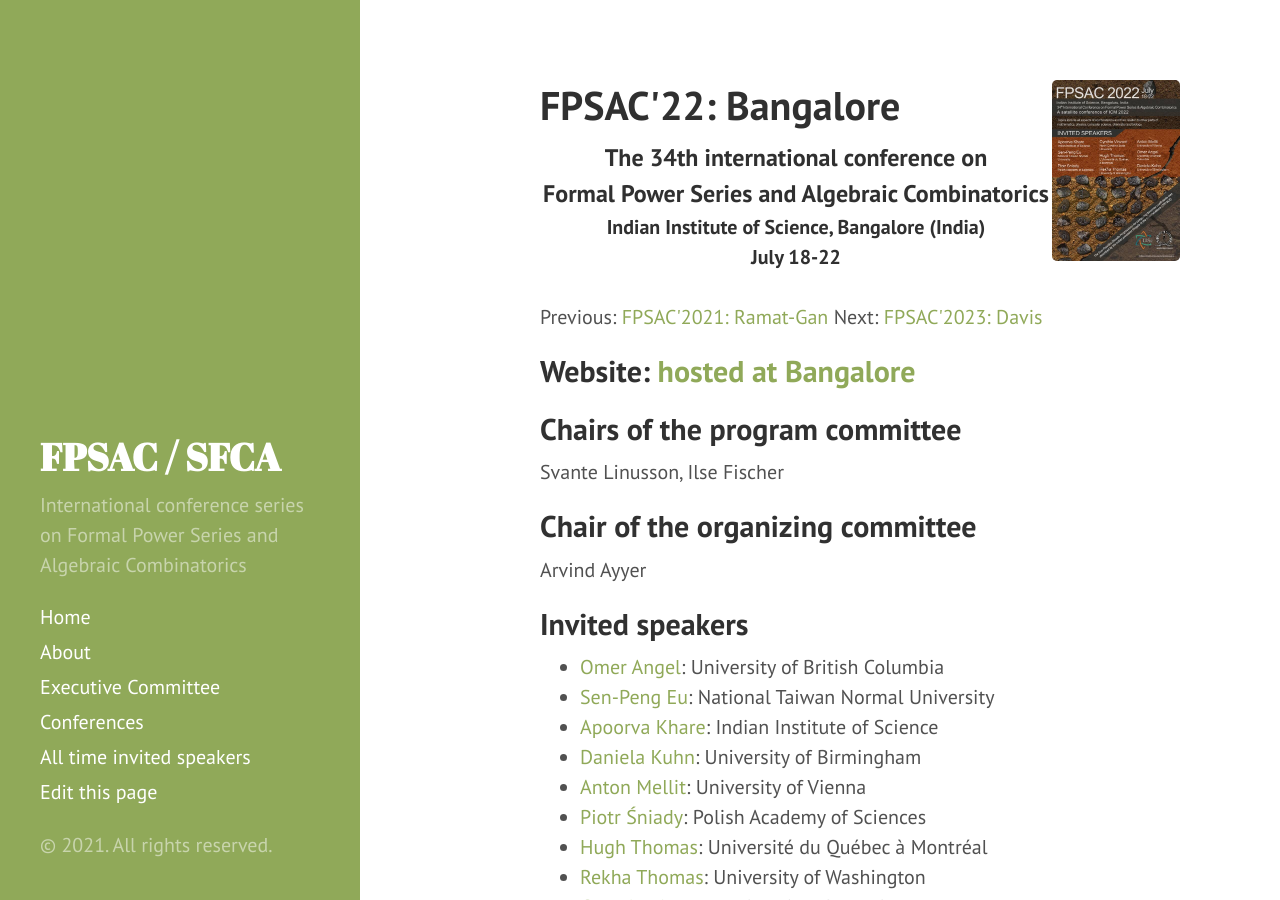
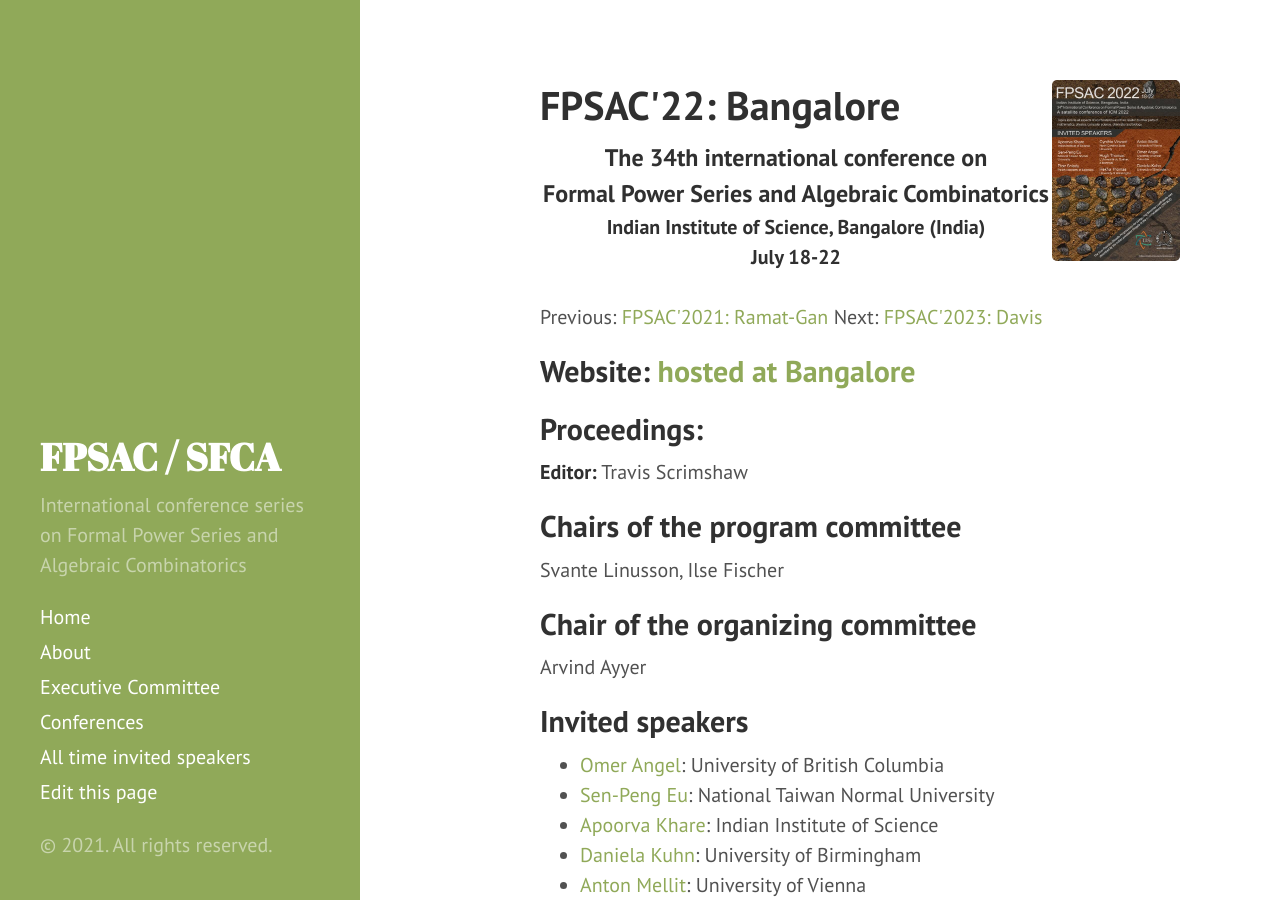
Before and after one commit to FPSAC/FPSAC.github.io, a Jekyll site: the page built from _confs/fpsac-2022.md, in a window 1280 px wide and 900 px high. Built offline with Jekyll 4.4.1, drawn with Linux system fonts in a browser that asks for light colours.

Commit message:
Added Travis as editor

```diff
--- a/_confs/fpsac-2022.md
+++ b/_confs/fpsac-2022.md
@@ -8,6 +8,8 @@ country: India
 dates: July 18-22
 site: http://math.iisc.ac.in/fpsac2022/
 poster: poster-2022.pdf
+proceedings:
+  editors: Travis Scrimshaw
 
 invited_speakers:
 
```
